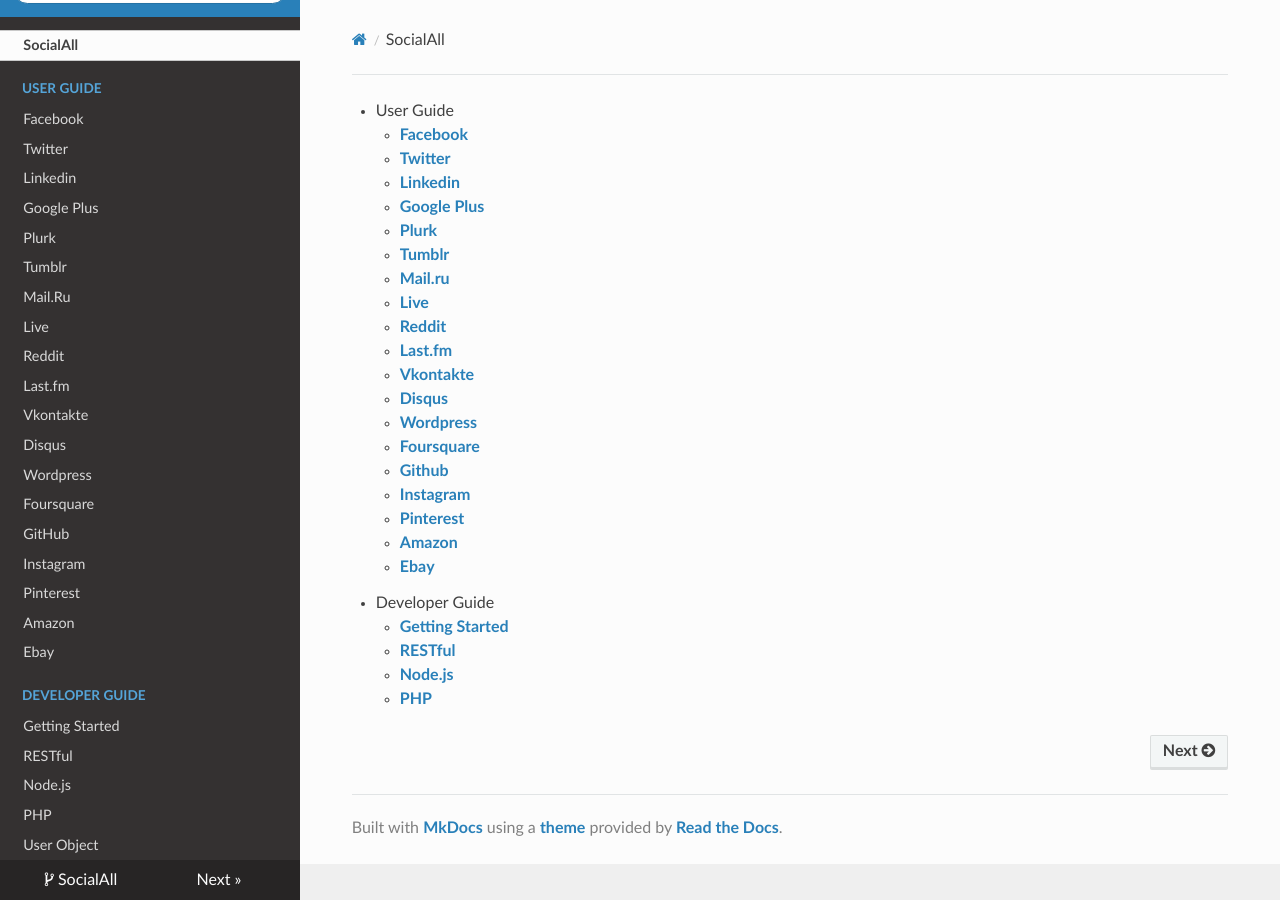
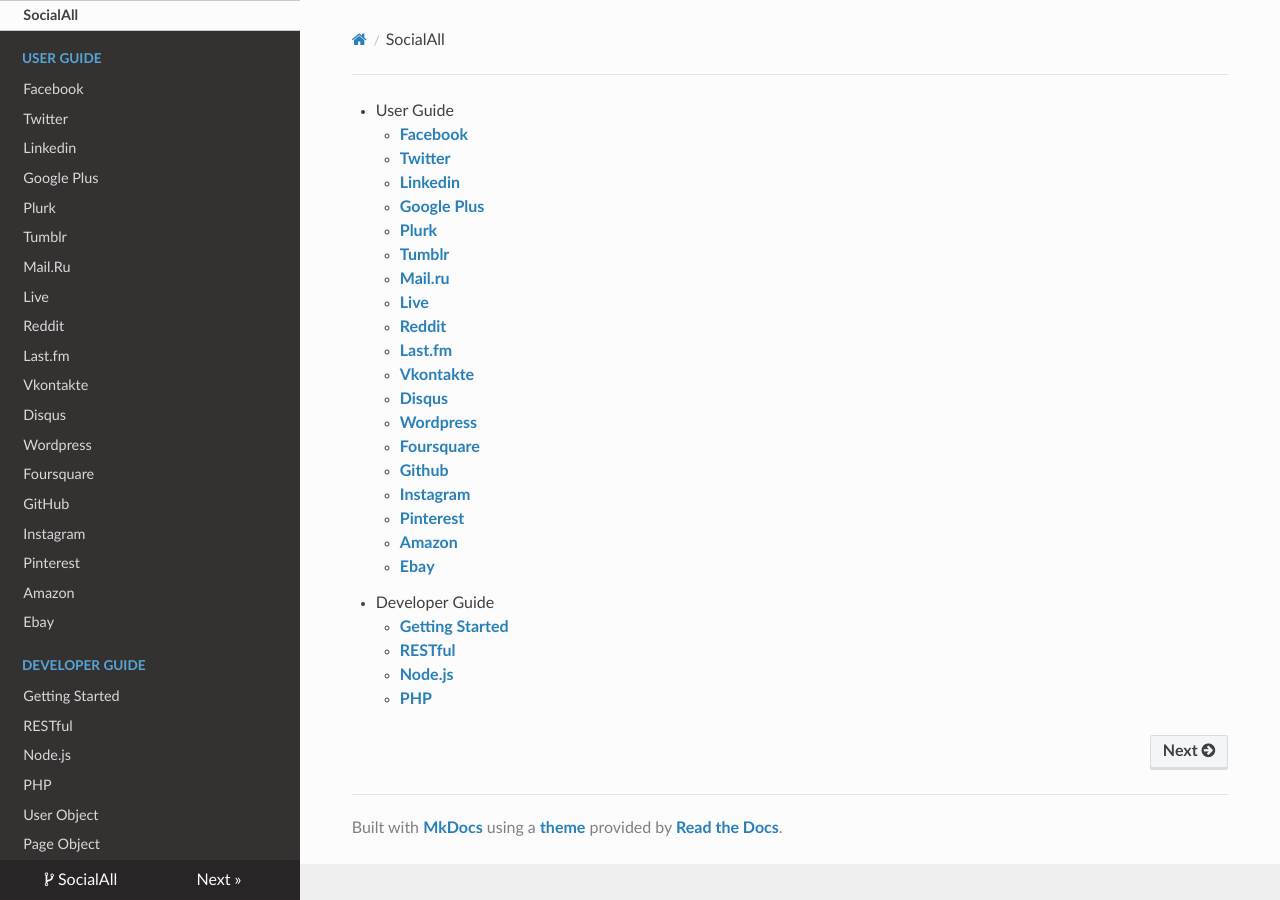
Before and after one commit to nhvu1988/socialall-docs, an MkDocs documentation site: the page built from docs/index.md, in a window 1280 px wide. Built offline with MkDocs 1.6.1, drawn with Linux system fonts in a browser that asks for light colours; nearby versions of some CDN libraries; old or Windows-style settings are respelled for this version of MkDocs.

Commit message:
fix code

```diff
--- a/mkdocs.yml
+++ b/mkdocs.yml
@@ -29,6 +29,7 @@ pages:
 - ['developer-guide/nodejs.md', 'Developer Guide', 'Node.js']
 - ['developer-guide/php.md', 'Developer Guide', 'PHP']
 - ['developer-guide/user-object.md', 'Developer Guide', 'User Object']
+- ['developer-guide/page-object.md', 'Developer Guide', 'Page Object']
 theme: readthedocs
 extra_css: ['css/soclall.css']
 extra_javascript: ['js/soclall.js']
```
